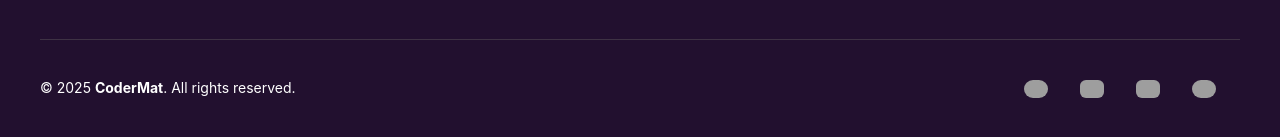
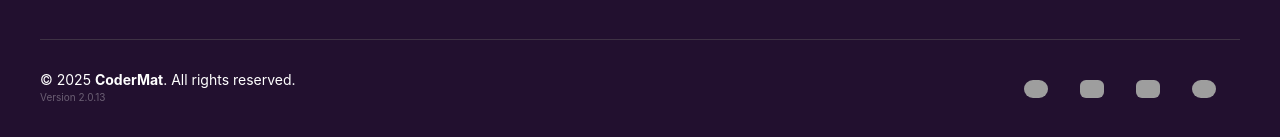
Before and after one commit to nayem-upo/coderMat, a Next.js app: page / in a window 1280 px wide. Shown: the part 9569-9706 px from the top of the page. Built offline with nearby package versions, Linux system fonts and the light colour scheme; grey boxes are pictures that could not be loaded.

Commit message:
updated footer

```diff
--- a/src/app/components/shared/footer/footer.tsx
+++ b/src/app/components/shared/footer/footer.tsx
@@ -116,10 +116,12 @@ const Footer = () => {
         </div>
 
         <div className="mt-10 text-center border-t border-[#6461616d] pt-6 flex flex-col md:flex-row justify-between items-center pb-7">
-          <p className="text-sm order-2 md:order-1 mt-5 md:mt-0">
-            © 2025 <strong>CoderMat</strong>. All rights reserved.
-          </p>
-
+          <div>
+            <p className="text-sm order-2 md:order-1 mt-5 md:mt-0">
+              © 2025 <strong>CoderMat</strong>. All rights reserved.
+            </p>
+            <p className="text-[10px] text-left text-[#ffffff54]">Version 2.0.13</p>
+          </div>
           <div className="mt-4 flex justify-center space-x-6 order-1 md:order-2 md:me-4">
             <a
               href="https://www.facebook.com/codermat"
```
